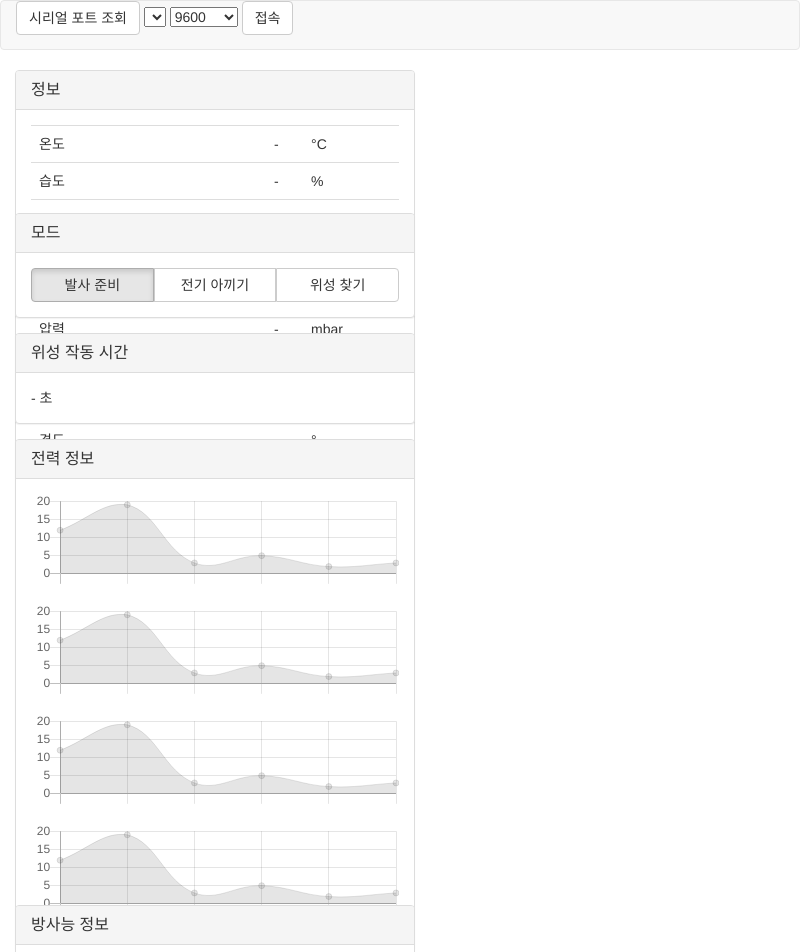
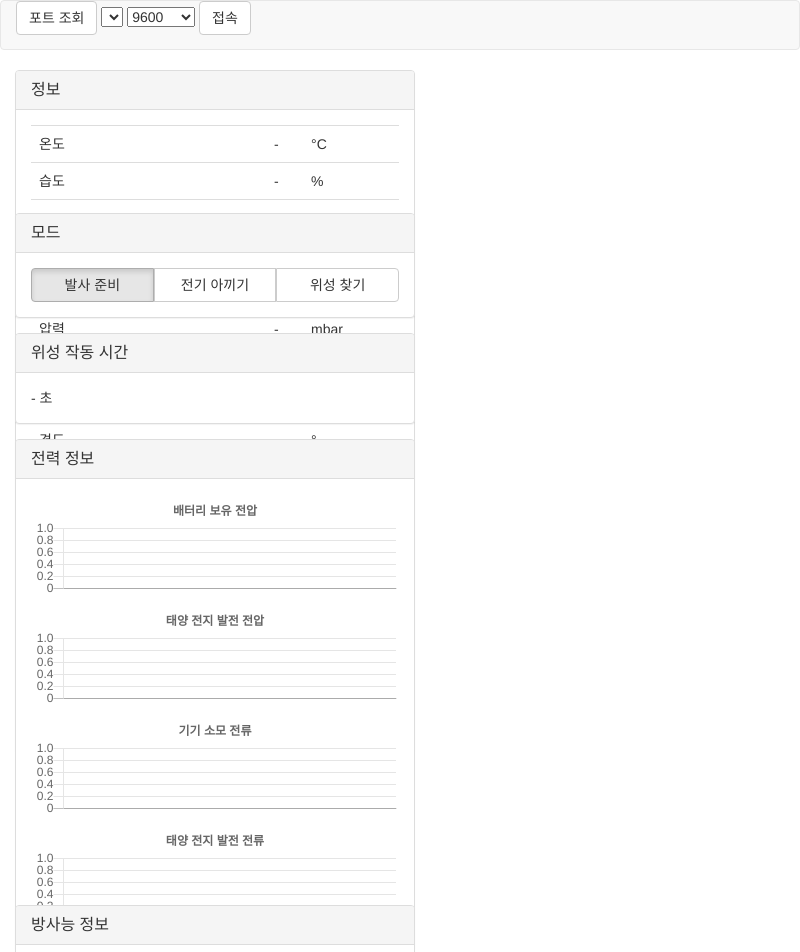
Before and after one commit to RaySuhyunLee/AREC_GCS, an Electron app: page index.html in a window 800 px wide. Shown: the top 952 px of the page. Drawn offline with nearby package versions, Linux system fonts and the light colour scheme.

Commit message:
charts works like charm

```diff
--- a/index.html
+++ b/index.html
@@ -28,7 +28,7 @@
   <body>
     <div id="navbar" class="navbar navbar-default">
       <div class="container-fluid">
-        <button type="button" class="btn btn-default" id="port-sync-button">시리얼 포트 조회</button>
+        <button type="button" class="btn btn-default" id="port-sync-button">포트 조회</button>
         <select class="" id="port-selector"></select>
         <select class="" id="baudrate-selector">
           <option>9600</option>
@@ -106,7 +106,8 @@
               <h3 class="panel-title">방사능 정보</h3>
             </div>
             <div class="panel-body">
-              <canvas id="radioactive-chart"></canvas>
+              <canvas id="radioactive-chart-1min"></canvas>
+              <canvas id="radioactive-chart-10min"></canvas>
             </div>
           </div>
         </div>
--- a/js/index.js
+++ b/js/index.js
@@ -34,6 +34,7 @@ $.getJSON("packet.json", (json) => {
 
   initSerial();
   initAngular();
+  initChart();
 });
 
 // serial port communication
@@ -83,6 +84,18 @@ $('#connect-button').on('click', (v) => {
       panelAppScope.data = satData;
       panelAppScope.$apply();
     }
+
+    charts.forEach((chart, i) => {
+      var newData = satData[chartPacketIndexs[i]];
+      var chartData = chart.data.datasets[0].data;
+      if (chartData.length > 10) {
+        chartData.shift();
+        chart.data.labels.shift();
+      }
+      chartData.push(newData);
+      chart.data.labels.push(lastUpdate.getUTCMilliseconds());
+      chart.update();
+    });
   });
 });
 
@@ -96,32 +109,40 @@ function sendCommand(command, callback) {
 
 // draw charts
 
-var chartData = [12, 19, 3, 5, 2, 3];
-
 const chartIds = [
   "#battery-voltage-chart",
   "#solar-voltage-chart",
   "#current-dissapation-chart",
   "#solar-current-chart",
-  "#radioactive-chart"
+  "#radioactive-chart-1min",
+  "#radioactive-chart-10min",
 ];
 
-charts = []
+// index of packet which chart refers to
+const chartPacketIndexs = [15, 14, 13, 12, 11, 10];
 
-chartIds.forEach((chartId) => {
+var charts = []
+
+function initChart() {
+  chartIds.forEach((chartId, idx) => {
     charts.push(new Chart($(chartId), {
       type: 'line',
       data: {
-      labels: ["", "", "", "", "", ""],
+        labels: [],
         datasets: [{
-          data: chartData,
+            data: [],
             borderWidth: 1
         }]
       },
       options: {
+        title: {
+          display: true,
+          text: packetList[chartPacketIndexs[idx]].name
+        },
         legend: {
           display: false
         }
       }
     }));
   });
+}
```
Lines whose indentation alone changed are shown as unchanged.
